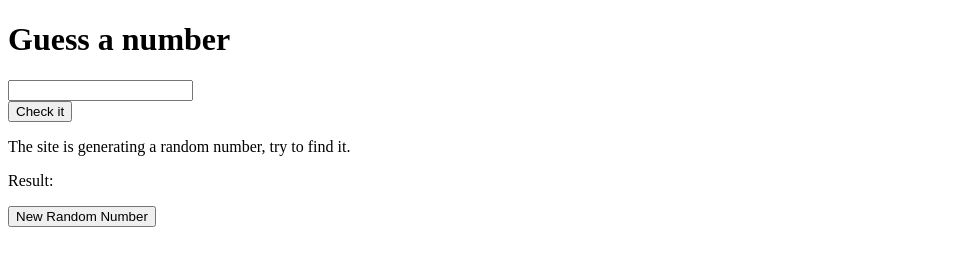
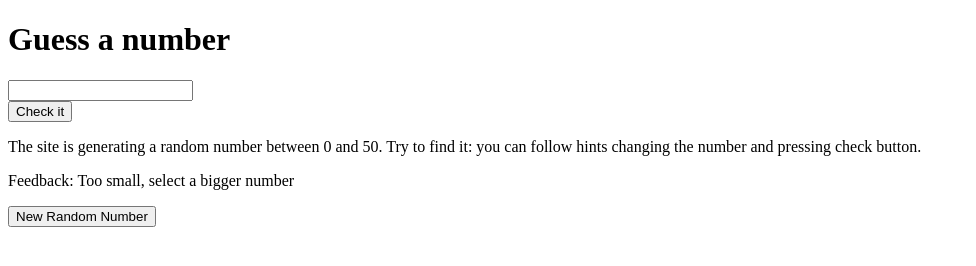
Before and after one commit to dak79/guessNumber, a plain HTML site: page index.html in a window 1280 px wide. Both pictures are taken after a click on the button "Check it". Shown: the whole page, without its empty margins (0-976 px from the left). Drawn offline with Linux system fonts and the light colour scheme.

Commit message:
printing on pag

```diff
--- a/index.html
+++ b/index.html
@@ -22,11 +22,11 @@
     </section>
     <section>
       <p>
-        The site is generating a random number, try to find it.
+        The site is generating a random number between 0 and 50. Try to find it: you can follow hints changing the number and pressing check button.
       </p>
     </section>
     <section>
-      <p>Result: <span id="resultHint"></span> </p>
+      <p>Feedback: <span id="resultHint"></span> </p>
     </section>
     <button type="button" onclick="reloadPage();">New Random Number</button>
   </body>
--- a/js/script.js
+++ b/js/script.js
@@ -1,25 +1,20 @@
 let randomNumber = Math.round(Math.random() * 50);
-console.log(randomNumber);
 
 function check() {
 
   let numberInput = document.querySelector('#numberInput').value;
-  console.log(numberInput);
 
   if (numberInput > randomNumber) {
-    console.log('Hint: too big, select a lower number');
+    document.querySelector('#resultHint').innerHTML = ('Too big, select a lower number');
 
   } else if (numberInput < randomNumber) {
-    console.log('Hint: too small, select a bigger number');
+    document.querySelector('#resultHint').innerHTML = ('Too small, select a bigger number');
 
   } else if (numberInput == randomNumber) {
-    console.log('Well Done, the random number was ' + randomNumber);
-
+    document.querySelector('#resultHint').innerHTML = ('Well Done. The random number was: ' + randomNumber);
   }
 }
 
 function reloadPage() {
   window.location.reload();
 }
-
-// Stampare i risultati sul sito e togliere le console.log
```
